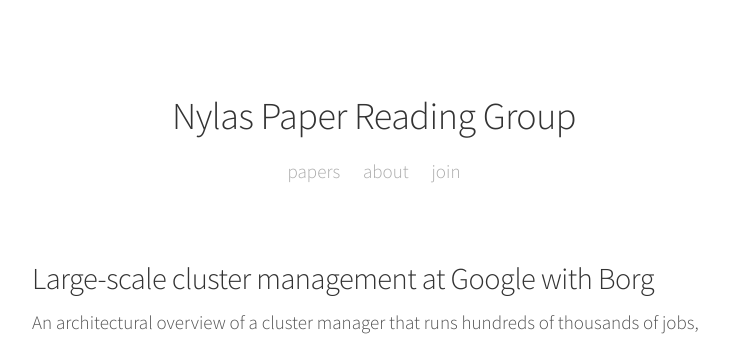
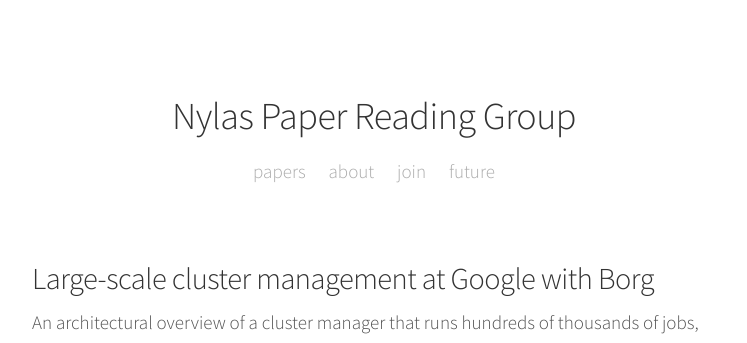
Before and after one commit to wamiq-reyaz/paper-reading-group, a Jekyll site: the page built from index.html, in a window 1280 px wide and 900 px high. Shown: the top 343 px of the window, without its empty margins (266-1013 px from the left). Built offline with Jekyll 4.4.1, drawn with Linux system fonts in a browser that asks for light colours.

Commit message:
add future papers

```diff
--- a/_config.yml
+++ b/_config.yml
@@ -26,7 +26,8 @@
     href:           "about"
   - name:           "Join"
     href:           "https://groups.google.com/d/forum/nylas-paper-reading-group"
-
+  - name:           "Future"
+    href:           "future"
 
 # Sass
 sass:
```
Also changed, not shown: README.md.
